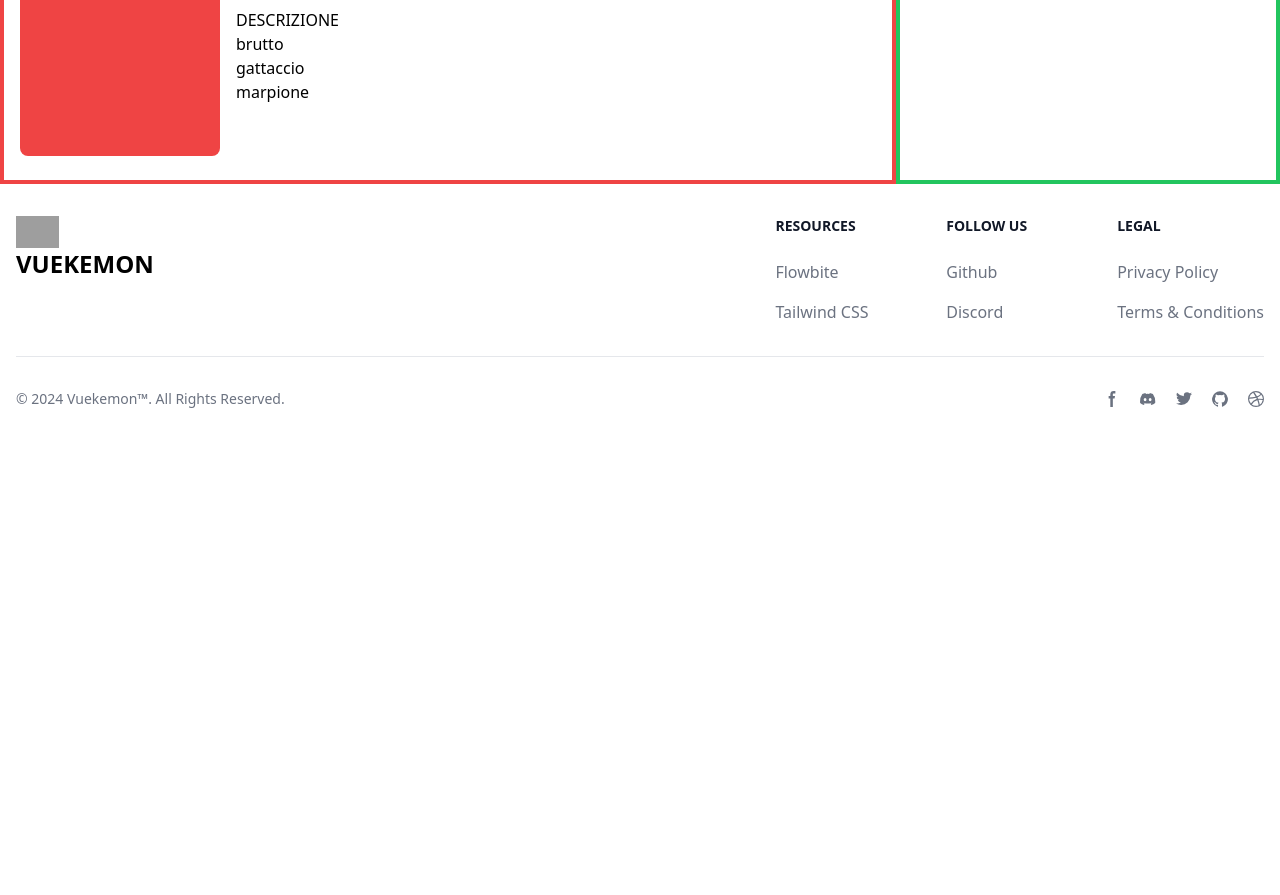
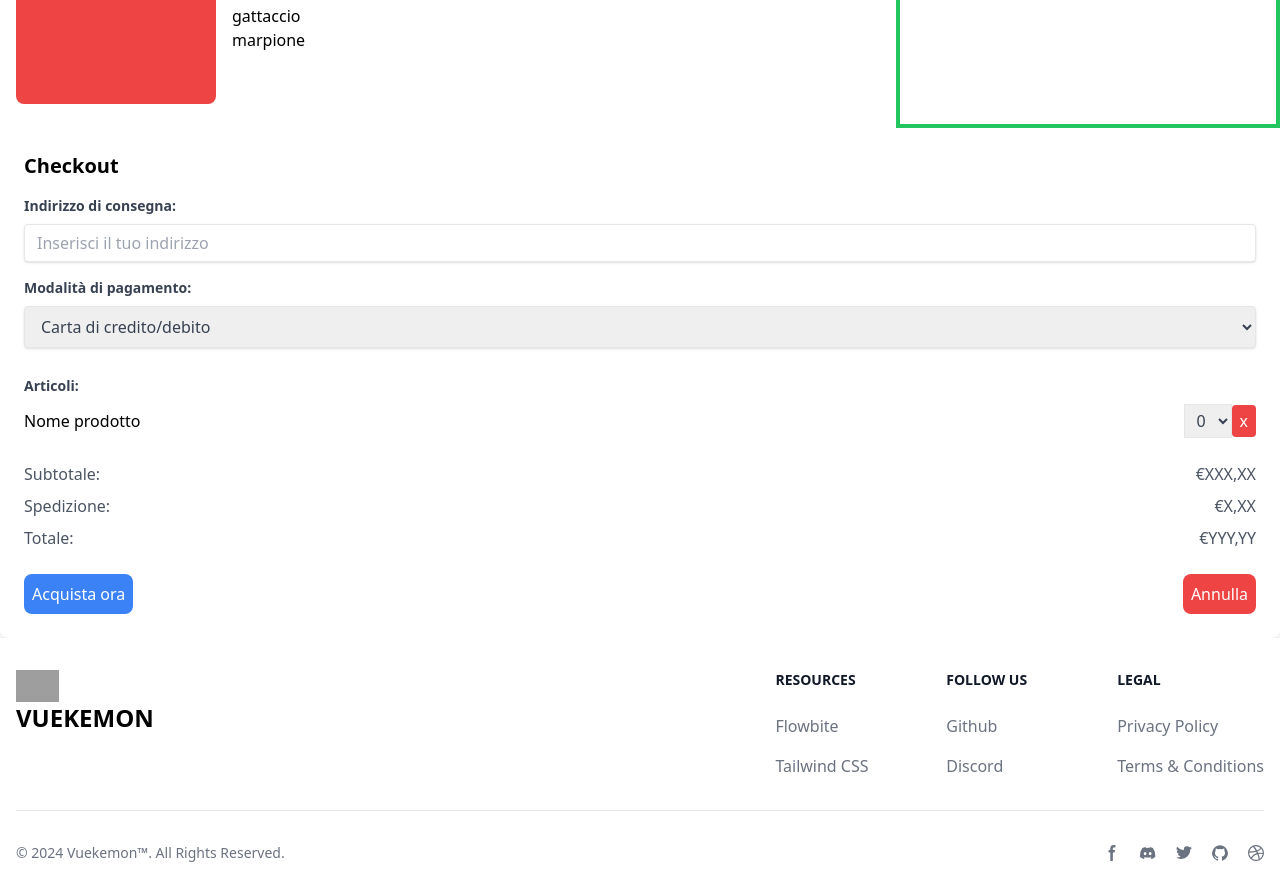
Before and after one commit to lelecroc/E-Commerce, a Vue app: page /checkout in a window 1280 px wide. Shown: the part 662-1557 px from the top of the page. Before the commit the page ends 1103 px from the top, so only its background shows below. Built offline with nearby package versions, Linux system fonts and the light colour scheme; grey boxes are pictures that could not be loaded.

Commit message:
Aggiunta sezione checkout, aggiunta sezione "grazie per l'acquisto", aggiunto tasto torna alla home, aggiunti placeholder oggetti, aggiunto selettore per numero di oggetti, aggiunta x per eliminare gli oggetti dal carrello (non funzionante, ma presente), aggiunto tasto annulla

```diff
--- a/src/views/CheckOutView.vue
+++ b/src/views/CheckOutView.vue
@@ -5,6 +5,16 @@
     export default {
         components: {
             ProductCard
+        },
+        data() {
+            return {
+                purchaseCompleted: false
+            }
+        },
+        methods: {
+            completePurchase() {
+                this.purchaseCompleted = true;
+            }
         }
     }
 
@@ -19,7 +29,7 @@
 
         <!-- STEP 2 / FULL BASKET (AT LEAST 1 ITEM) -->
         <div class="flex flex-row justify-evenly">
-            <div class="flex flex-col border-4 border-red-500 w-[70%]">
+            <div class="w-[70%]">
                 <div class="flex justify-start items-center mx-4 my-6 h-[200px]">
                     <!-- CHANGE PRODUCT CARDS IN IMAGES SOURCING FROM CARDS CONTENT -->
                     <div name="placeholderbox" class="flex w-[200px] h-[200px] bg-red-500 rounded-lg"></div>
@@ -31,7 +41,7 @@
                     </div>
                 </div>
                 <div class="flex justify-start items-center mx-4 my-6 h-[200px]">
-                    <!-- CHANGE PRODUCT CARDS IN IMAGES SOURCING FROM CARDS CONTENT -->
+                    <!-- INSERISCI IMMAGINI CARTE QUI -->
                     <div name="placeholderbox" class="flex w-[200px] h-[200px] bg-red-500 rounded-lg"></div>
                     <div class="flex flex-col m-4">
                         <h1>DESCRIZIONE</h1>
@@ -41,7 +51,7 @@
                     </div>
                 </div>
                 <div class="flex justify-start items-center mx-4 my-6 h-[200px]">
-                    <!-- CHANGE PRODUCT CARDS IN IMAGES SOURCING FROM CARDS CONTENT -->
+                    <!-- INSERISCI IMMAGINI CARTE QUI -->
                     <div name="placeholderbox" class="flex w-[200px] h-[200px] bg-red-500 rounded-lg"></div>
                     <div class="flex flex-col m-4">
                         <h1>DESCRIZIONE</h1>
@@ -51,17 +61,75 @@
                     </div>
                 </div>
             </div>
-            <div class="border-4 border-green-500 w-[30%]">RECOMMENDED DACCE I SORDI</div>
+            <div class="border-4 border-green-500 w-[30%]">
+                RECOMMENDED DACCE I SORDI
+                <div>ALTRI OGGETTI CHE POTREBBERO INTERESSARTI:</div>
+                <!-- inserire qui elementi aggiuntivi -->
+            </div>
         </div>
 
-        <div>
         <!-- STEP 3 / CHECKOUT -->
+        <div class="flex flex-col rounded-lg shadow-lg p-6 bg-white">
+            <h2 class="text-xl font-bold mb-4 text-black">Checkout</h2>
+            <div class="mb-4">
+                <label for="indirizzoConsegna" class="block text-gray-700 text-sm font-bold mb-2">Indirizzo di consegna:</label>
+                <input type="text" id="indirizzoConsegna" name="indirizzoConsegna" class="shadow appearance-none border rounded w-full py-2 px-3 text-gray-700 leading-tight focus:outline-none focus:shadow-outline" placeholder="Inserisci il tuo indirizzo">
+            </div>
+            <div class="mb-4">
+                <label for="modalitaPagamento" class="block text-gray-700 text-sm font-bold mb-2">Modalità di pagamento:</label>
+                <select id="modalitaPagamento" name="modalitaPagamento" class="shadow border rounded w-full py-2 px-3 text-gray-700 mb-3 leading-tight focus:outline-none focus:shadow-outline">
+                    <option>Carta di credito/debito</option>
+                    <option>PayPal</option>
+                    <option>Bonifico bancario</option>
+                </select>
+            </div>
+            <div class="mb-4">
+                <label class="block text-gray-700 text-sm font-bold mb-2">Articoli:</label>
+                <div class="space-y-2">
+                    <!-- LISTA OGGETTI DINAMICA -->
+                    <!-- ESEMPIO ELEMENTO LISTA -->
+                    <div class="flex justify-between items-center">
+                        <span>Nome prodotto</span>
+                        <div>
+                            <select class="border py-1 px-2 text-gray-700">
+                                <option>0</option>
+                                <option>1</option>
+                                <option>2</option>
+                                <option>3</option>
+                                <option>4</option>
+                                <option>5</option>
+                            </select>
+                            <button class="bg-red-500 text-white py-1 px-2 rounded">x</button>
+                        </div>
+                    </div>
+                    <!-- FINE ESEMPIO ELEMENTO LISTA -->
+                </div>
+            </div>
+            <div class="text-gray-600">
+                <div class="flex justify-between my-2">
+                    <span>Subtotale:</span>
+                    <span>€XXX,XX</span>
+                </div>
+                <div class="flex justify-between my-2">
+                    <span>Spedizione:</span>
+                    <span>€X,XX</span>
+                </div>
+                <div class="flex justify-between my-2">
+                    <span>Totale:</span>
+                    <span>€YYY,YY</span>
+                </div>
+            </div>
+            <div class="flex justify-between mt-4">
+                <button @click="completePurchase" class="bg-blue-500 text-white p-2 rounded-lg">Acquista ora</button>
+                <button class="bg-red-500 text-white p-2 rounded-lg">Annulla</button>
+            </div>
         </div>
-
-        <div>
         <!-- STEP 4 / CHECKOUT COMPLETED -->
+        <div v-if="purchaseCompleted" class="flex flex-col items-center justify-center p-4">
+            <h2 class="text-lg font-bold my-2">Grazie per il tuo acquisto!</h2>
+            <p>Il tuo ordine è stato completato con successo.</p>
+            <router-link to="/" class="bg-green-500 text-white p-2 rounded-lg my-4">Torna alla Home</router-link>
         </div>
-
     </section>
 </template>
 
```
